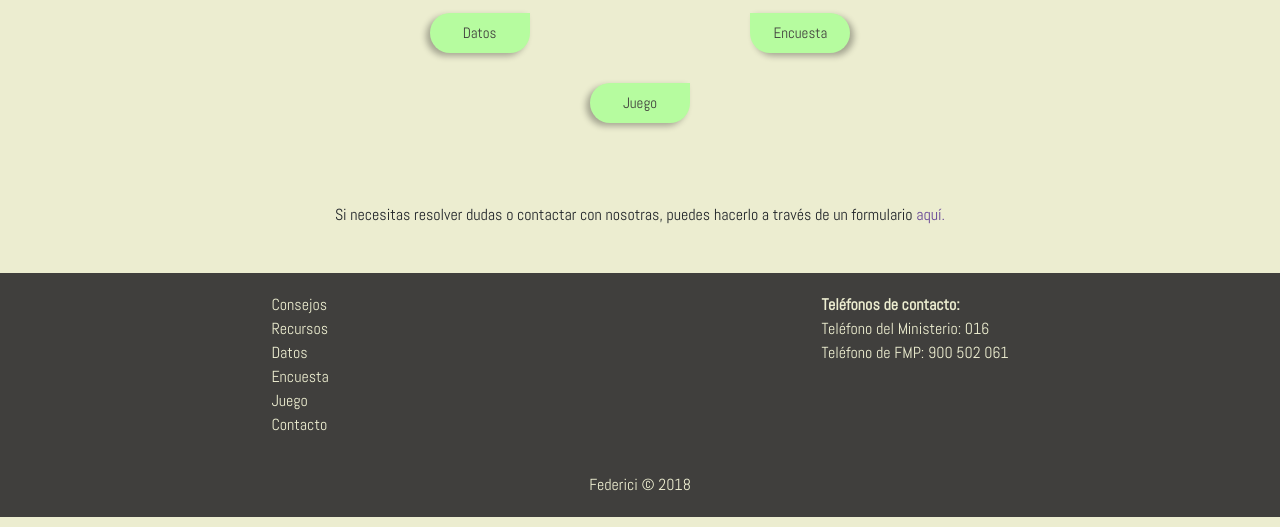
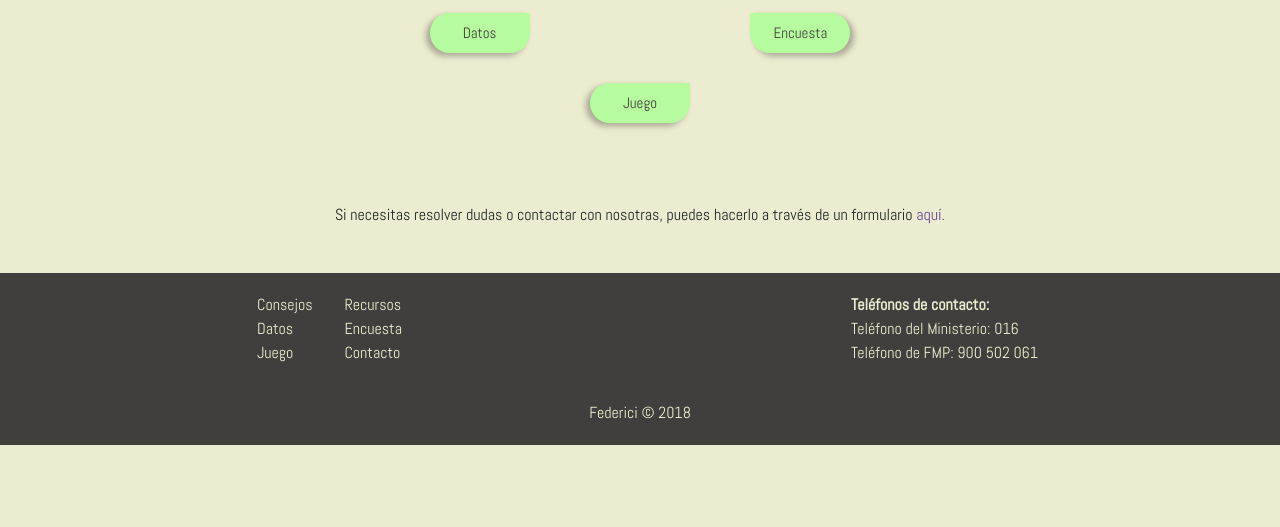
Before and after one commit to MoniAguado/clarke-s3-federici, a website: page home.html in a window 1280 px wide. Shown: the part 273-800 px from the top of the page. Drawn offline with Linux system fonts and the light colour scheme.

Commit message:
grid footer

```diff
--- a/scss/layout/_footer.scss
+++ b/scss/layout/_footer.scss
@@ -18,6 +18,12 @@
 .footer-nav {
 	list-style-type: none;
 	padding-left: 10px;
+
+	@media all and (min-width:768px){
+	display: grid;
+	grid-template-columns: 1fr 1fr;
+	grid-template-rows:1fr 1fr 1fr;
+	}
 }
 
 .footer-phone, .contact-phones {
@@ -32,6 +38,7 @@
 
 .footer-nav-link {
 	color: $textColorFooter;
+	padding: 15px;
 }
 
 .footer a {
```
Also changed, not shown: style/style.css, 1 other file.
